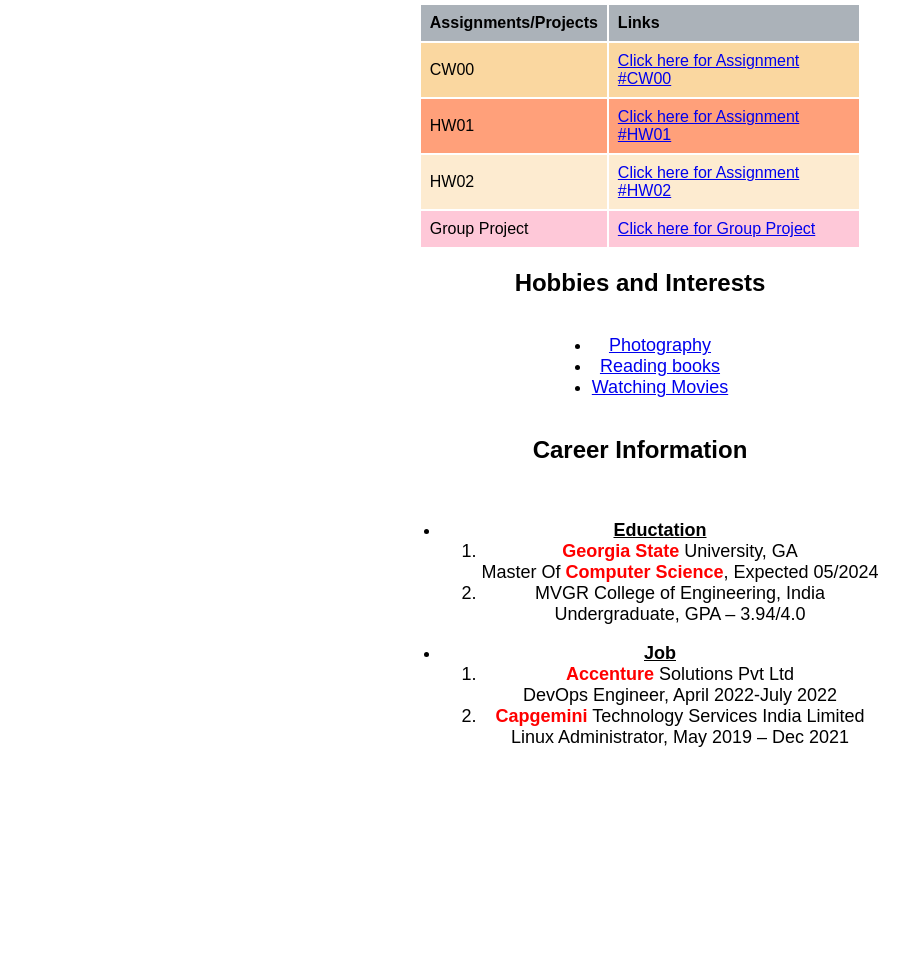
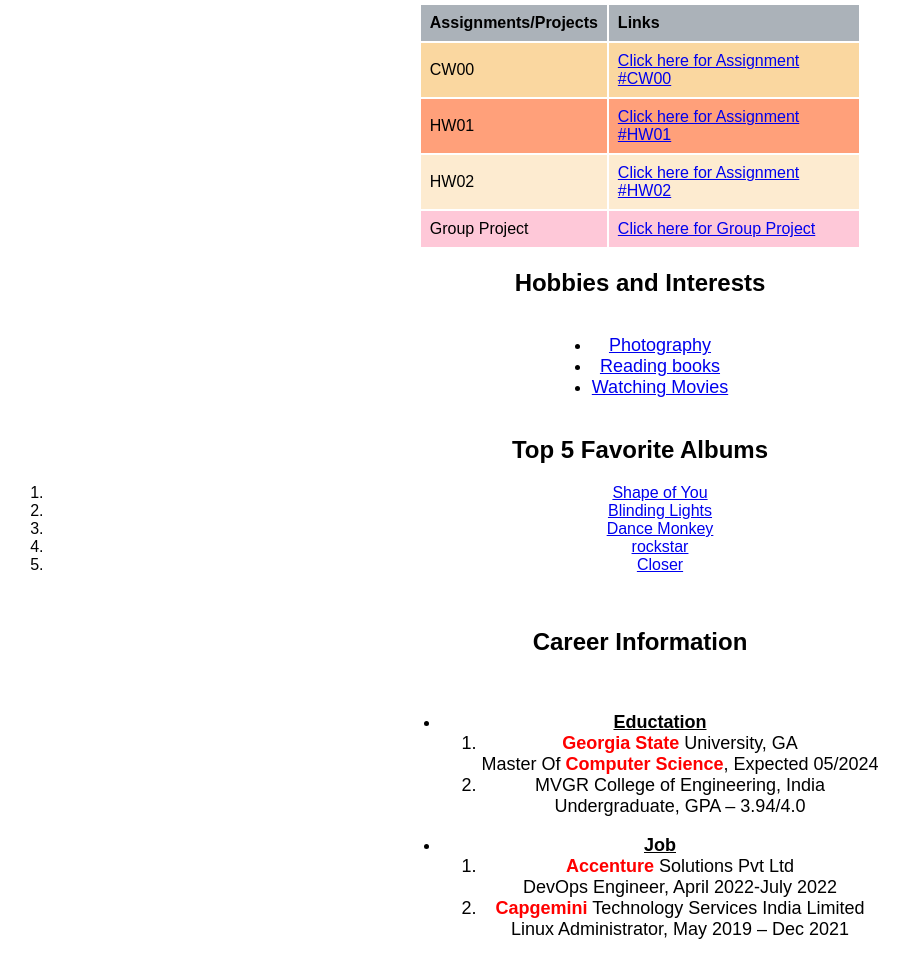
Before and after one commit to sduggana1/sduggana1.github.io, a plain HTML site: page index.html in a window 1280 px wide. Shown: the part 664-1630 px from the top of the page, without its empty margins (0-911 px from the left). Before the commit the page ends 1438 px from the top, so only its background shows below. Drawn offline with Linux system fonts and the light colour scheme.

Commit message:
Update index.html

```diff
--- a/index.html
+++ b/index.html
@@ -52,6 +52,14 @@
             <li><a href="https://www.netflix.com/" target="_blank">Watching Movies</a></li>
 
         </ul><br>
+	<h2>Top 5 Favorite Albums</h2>
+        <ol class="myOL">
+            <li><a href="https://www.youtube.com/watch?v=JGwWNGJdvx8" target="_blank">Shape of You</a></li>
+            <li><a href="https://www.youtube.com/watch?v=4NRXx6U8ABQ" target="_blank">Blinding Lights</a></li>
+            <li><a href="https://www.youtube.com/watch?v=q0hyYWKXF0Q" target="_blank">Dance Monkey</a></li>
+            <li><a href="https://www.youtube.com/watch?v=LLKbtcwS6Ys" target="_blank">rockstar</a></li>
+            <li><a href="https://www.youtube.com/watch?v=PT2_F-1esPk" target="_blank">Closer</a></li>
+        </ol><br>
         <h2>Career Information</h2>
         <ul class="myUL">
             <li><span class="line">Eductation</span>
```
